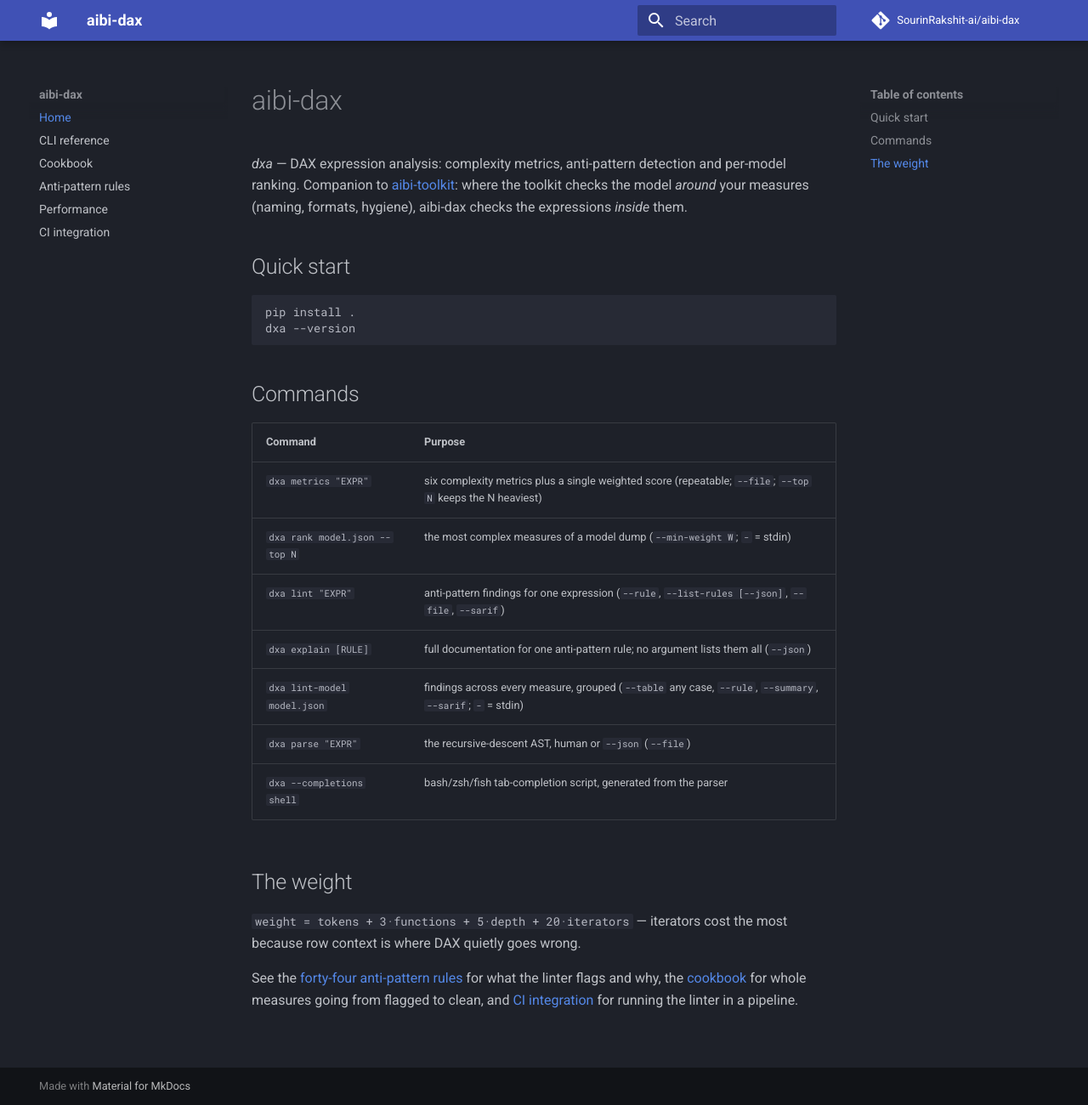
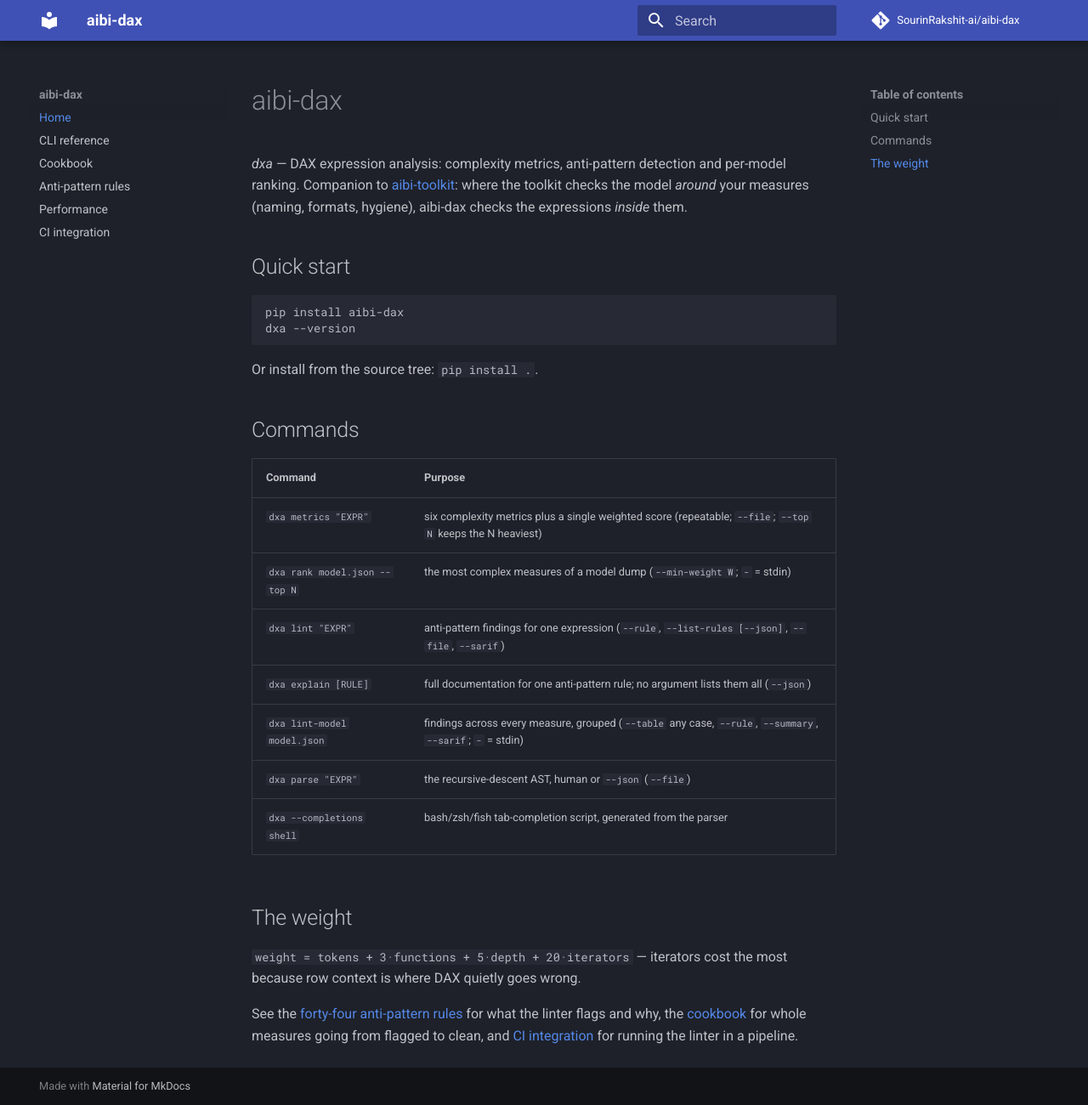
Before and after one commit to SourinRakshit-ai/aibi-dax, an MkDocs documentation site: the page built from docs/index.md, in a window 1280 px wide and 1300 px high. Shown: the whole window at 85% size. Built offline with MkDocs 1.6.1 and Material for MkDocs 9.7.7, drawn with Linux system fonts in a browser that asks for light colours; comment, search, counter and statistics services are not loaded.

Commit message:
docs: README and docs site show pip install aibi-dax (published to PyPI via OIDC)
The package shipped to PyPI with the v0.2.1 tag via the Publish to
PyPI workflow (OIDC trusted publishing, no token secret). Verified
in a clean venv: install, dxa --version, a lint finding and an
exit-code path. Install commands in README, index.md and CI recipes
now point at PyPI; CHANGELOG notes the publish.

````diff
--- a/docs/index.md
+++ b/docs/index.md
@@ -8,9 +8,11 @@ hygiene), aibi-dax checks the expressions *inside* them.
 ## Quick start
 
 ```bash
-pip install .
+pip install aibi-dax
 dxa --version
 ```
+
+Or install from the source tree: `pip install .`.
 
 ## Commands
 
````
Also changed, not shown: CHANGELOG.md (+1 -0 lines), README.md (+8 -6 lines), docs/ci.md (+2 -2 lines).
